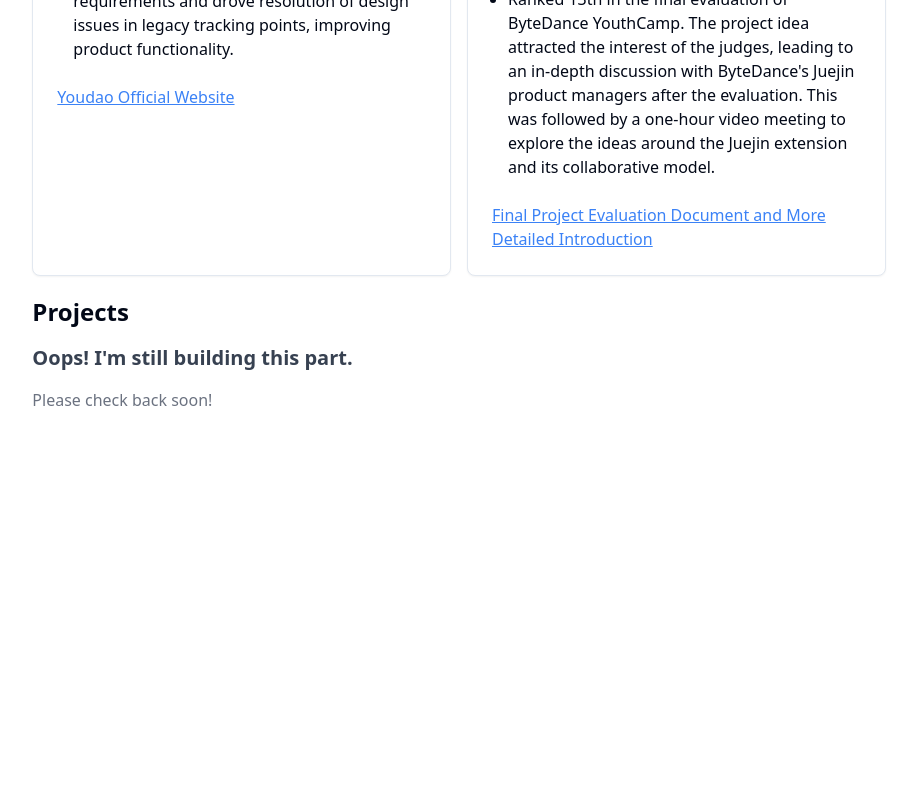
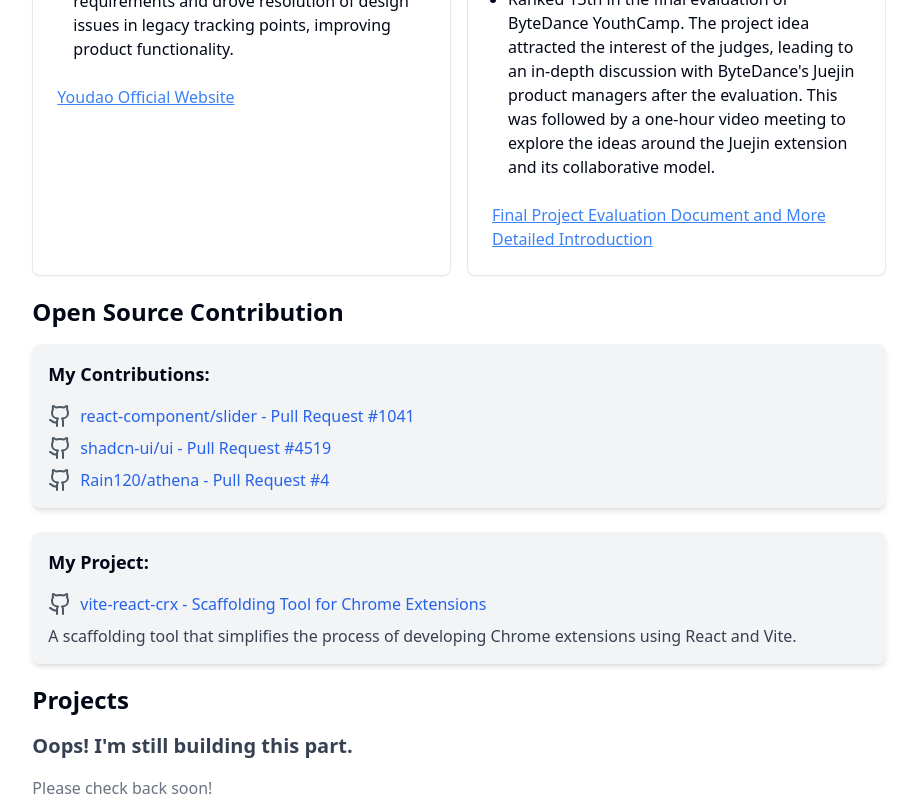
Before and after one commit to Mirrorgo/Mirrorgo, a Next.js app: page / in a window 1280 px wide. Shown: the part 1477-2277 px from the top of the page, without its empty margins (181-1098 px from the left). Before the commit the page ends 1889 px from the top, so only its background shows below. Built offline with nearby package versions, Linux system fonts and the light colour scheme.

Commit message:
feat: Add Open Source Contribution section to the page and update NavBar

```diff
--- a/app/components/NavBar/nav-bar.tsx
+++ b/app/components/NavBar/nav-bar.tsx
@@ -19,6 +19,7 @@
   // { label: "Home", href: "#home" }, // 关键成就的数据，以后多了放放 | 近期动向 | 超级简短介绍
   { label: "About Me", href: "#aboutMe" },
   { label: "Experience", href: "#experience" },
+  { label: "Open Source", href: "#openSourceContribution" },
   { label: "Projects", href: "#projects" },
 ];
 
--- a/app/page.tsx
+++ b/app/page.tsx
@@ -28,13 +28,68 @@
       <Section title="Experience" id="experience">
         <ExperienceList />
       </Section>
+      <Section title="Open Source Contribution" id="openSourceContribution">
+        <div className="bg-gray-100 p-4 rounded-lg shadow-md mb-6">
+          <p className="mb-4 text-lg font-semibold">My Contributions:</p>
+          <ul className="space-y-2">
+            <li className="flex items-center">
+              <Github className="mr-2 text-gray-600" />
+              <a
+                href="https://github.com/react-component/slider/pull/1041"
+                target="_blank"
+                rel="noopener noreferrer"
+                className="text-blue-600 hover:underline"
+              >
+                react-component/slider - Pull Request #1041
+              </a>
+            </li>
+            <li className="flex items-center">
+              <Github className="mr-2 text-gray-600" />
+              <a
+                href="https://github.com/shadcn-ui/ui/pull/4519"
+                target="_blank"
+                rel="noopener noreferrer"
+                className="text-blue-600 hover:underline"
+              >
+                shadcn-ui/ui - Pull Request #4519
+              </a>
+            </li>
+            <li className="flex items-center">
+              <Github className="mr-2 text-gray-600" />
+              <a
+                href="https://github.com/Rain120/athena/pull/4"
+                target="_blank"
+                rel="noopener noreferrer"
+                className="text-blue-600 hover:underline"
+              >
+                Rain120/athena - Pull Request #4
+              </a>
+            </li>
+          </ul>
+        </div>
 
+        <div className="bg-gray-100 p-4 rounded-lg shadow-md">
+          <p className="mb-4 text-lg font-semibold">My Project:</p>
+          <div className="flex items-center">
+            <Github className="mr-2 text-gray-600" />
+            <a
+              href="https://github.com/Mirrorgo/vite-react-crx"
+              target="_blank"
+              rel="noopener noreferrer"
+              className="text-blue-600 hover:underline"
+            >
+              vite-react-crx - Scaffolding Tool for Chrome Extensions
+            </a>
+          </div>
+          <p className="mt-2 text-gray-700">
+            A scaffolding tool that simplifies the process of developing Chrome
+            extensions using React and Vite.
+          </p>
+        </div>
+      </Section>
       <Section title="Projects" id="projects">
         <ProjectList />
       </Section>
-      {/* <Section title="Open Source Contribution" id="openSourceContribution">
-        <p>Content for Open Source Contribution section.</p>
-      </Section> */}
     </main>
     // {/*
     // snippet 一些可以公开的代码片段
```
